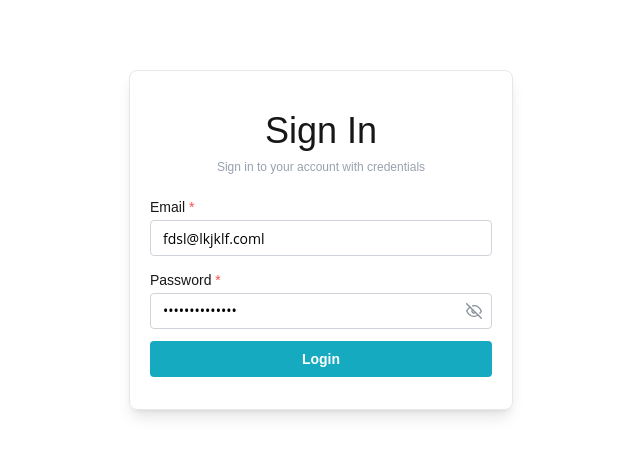
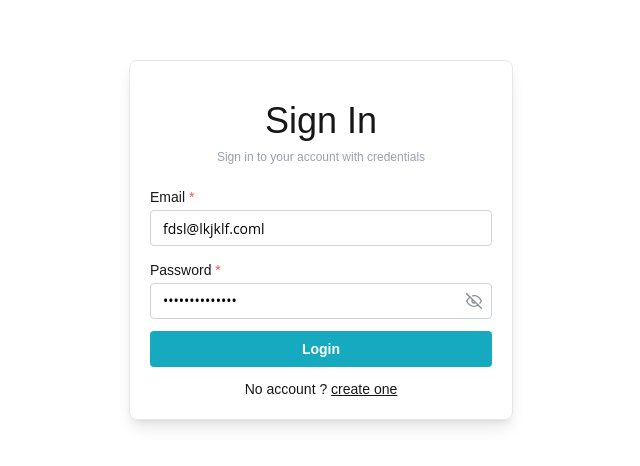
Before and after one commit to albiummid/apn-wareframe, a Next.js app: page /auth/login in a window 1280 px wide. Shown: the part 160-626 px from the top of the page, without its empty margins (319-959 px from the left). Built offline with nearby package versions, Linux system fonts and the light colour scheme.

Commit message:
register link added

```diff
--- a/app/auth/login/page.tsx
+++ b/app/auth/login/page.tsx
@@ -4,6 +4,7 @@ import { Button, TextInput } from "@mantine/core";
 import { useForm } from "@mantine/form";
 import { useDisclosure } from "@mantine/hooks";
 import { AxiosError } from "axios";
+import Link from "next/link";
 import { useState } from "react";
 import { FiEye, FiEyeOff } from "react-icons/fi";
 import { toast } from "react-toastify";
@@ -91,7 +92,14 @@ export default function LoginScreen() {
                         </Button>
                     </div>
 
-                    <p></p>
+                    <p className=" text-sm text-center">
+                        No account ?{" "}
+                        <Link href={"/auth/register"}>
+                            <span className="underline cursor-pointer">
+                                create one
+                            </span>
+                        </Link>
+                    </p>
                 </form>
             </div>
         </div>
```
